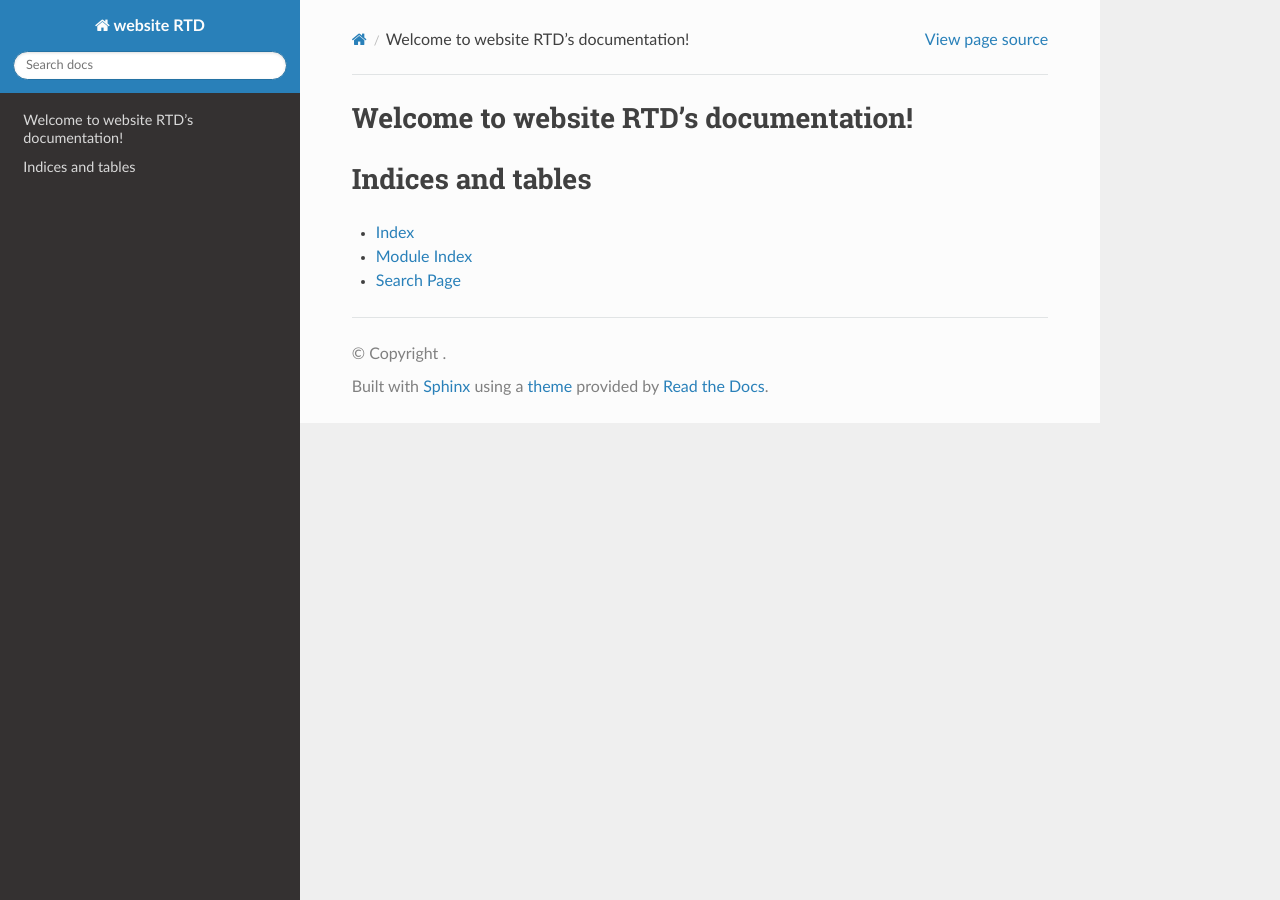
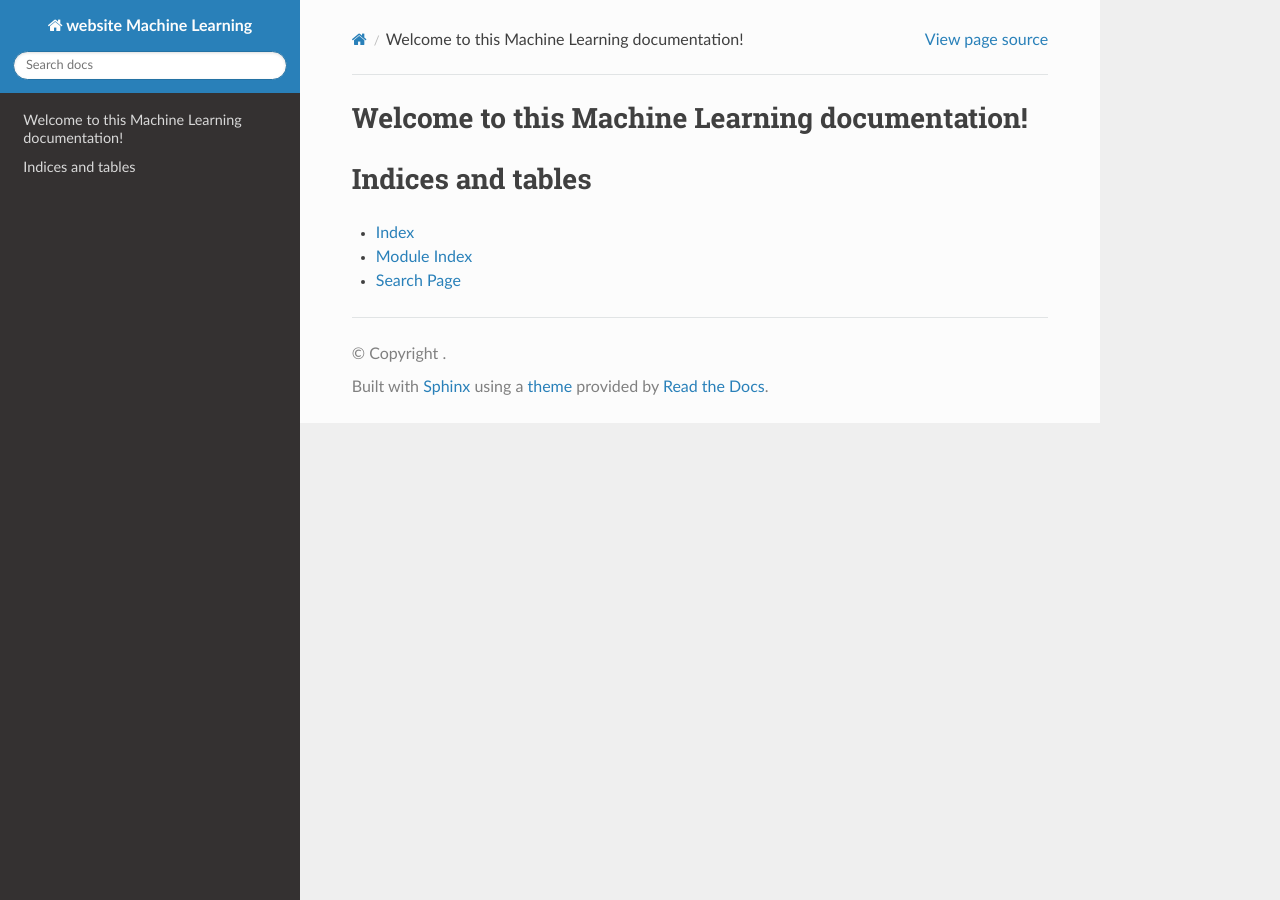
Before and after one commit to David-Tbo/website_RTD, a Sphinx documentation site: the page built from source/index.rst, in a window 1280 px wide. Built offline with Sphinx 7.4.7 and the Read the Docs theme 3.1.0, drawn with Linux system fonts in a browser that asks for light colours; pages that are not in the unit, such as notebooks, are missing from menus.

Commit message:
Rename the website

```diff
--- a/source/conf.py
+++ b/source/conf.py
@@ -4,7 +4,7 @@ import sys
 sys.path.insert(0, os.path.abspath('.'))
 
 # Project information
-project = 'website RTD'
+project = 'website Machine Learning'
 author = 'David TBO'
 release = '0.1'
 
--- a/source/index.rst
+++ b/source/index.rst
@@ -1,10 +1,8 @@
-.. website RTD documentation master file, created by
+.. website Machine Learning documentation master file, created by
    sphinx-quickstart on Sun Jul  6 23:33:51 2025.
-   You can adapt this file completely to your liking, but it should at least
-   contain the root `toctree` directive.
 
-Welcome to website RTD's documentation!
-=======================================
+Welcome to this Machine Learning documentation!
+===============================================
 
 .. toctree::
    :maxdepth: 2
```
